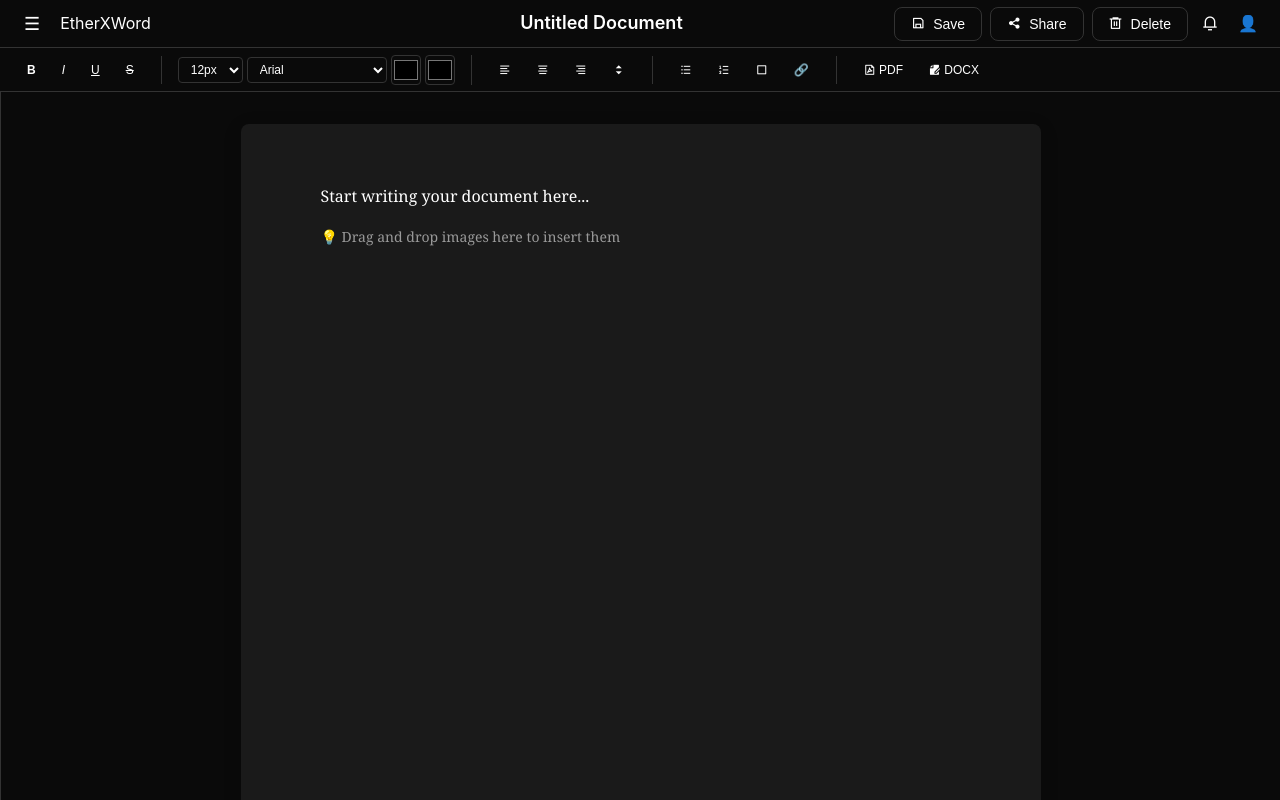
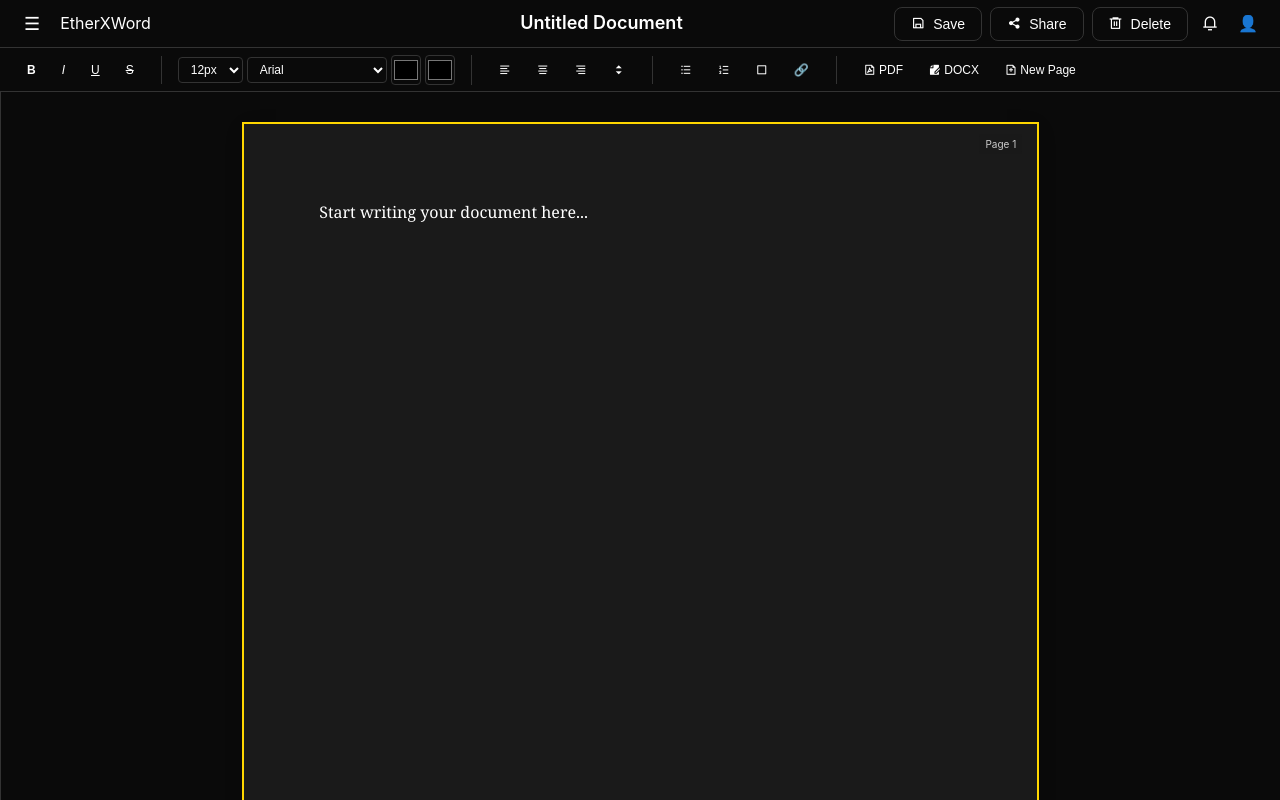
Before and after one commit to nareshrajaparimala/EtherXWord, a React (Vite) app in the folder Client/: page /editor in a window 1280 px wide. Built offline with nearby package versions, Linux system fonts and the light colour scheme.

Commit message:
the new page feature has been added

```diff
--- a/Client/src/pages/DocumentEditor.css
+++ b/Client/src/pages/DocumentEditor.css
@@ -370,20 +370,88 @@
   padding: 32px 16px;
   background: #f5f5f5;
   overflow-y: auto;
+  min-width: 250mm;
+}
+
+@media (max-width: 1024px) {
+  .editor-wrapper {
+    min-width: auto;
+    padding: 20px 10px;
+  }
 }
 
 [data-theme="dark"] .editor-wrapper {
   background: #0a0a0a;
 }
 
+.pages-container {
+  display: flex;
+  flex-direction: column;
+  gap: 20px;
+  align-items: center;
+  width: 210mm;
+  min-width: 210mm;
+}
+
+@media (max-width: 1024px) {
+  .pages-container {
+    width: 100%;
+    min-width: auto;
+  }
+}
+
 .editor-page {
-  width: 100%;
-  max-width: 800px;
-  min-height: 1000px;
+  width: 210mm;
+  height: 297mm;
+  min-width: 210mm;
+  min-height: 297mm;
+  max-width: 210mm;
+  max-height: 297mm;
   background: white;
   box-shadow: 0 4px 20px rgba(0, 0, 0, 0.1);
-  border-radius: 8px;
+  border-radius: 0;
   overflow: hidden;
+  position: relative;
+  margin-bottom: 20px;
+  flex-shrink: 0;
+  flex-grow: 0;
+}
+
+@media (max-width: 1024px) {
+  .editor-page {
+    width: 100%;
+    max-width: 100%;
+    height: auto;
+    min-height: 100vh;
+    max-height: none;
+  }
+}
+
+.a4-page {
+  width: 210mm;
+  height: 297mm;
+  min-width: 210mm;
+  min-height: 297mm;
+  max-width: 210mm;
+  max-height: 297mm;
+  flex-shrink: 0;
+  flex-grow: 0;
+}
+
+.active-page {
+  box-shadow: 0 0 0 2px var(--primary-yellow), 0 4px 20px rgba(0, 0, 0, 0.1);
+}
+
+.page-number {
+  position: absolute;
+  top: 10px;
+  right: 15px;
+  font-size: 10px;
+  color: #999;
+  background: rgba(255, 255, 255, 0.8);
+  padding: 2px 6px;
+  border-radius: 3px;
+  z-index: 10;
 }
 
 [data-theme="dark"] .editor-page {
@@ -391,14 +459,57 @@
   color: #ffffff;
 }
 
+[data-theme="dark"] .page-number {
+  background: rgba(26, 26, 26, 0.8);
+  color: #ccc;
+}
+
 .editor-content {
-  padding: 60px 80px;
-  min-height: 1000px;
+  padding: 20mm;
+  height: 100%;
+  width: 100%;
   font-family: 'Georgia', serif;
-  font-size: 16px;
-  line-height: 1.6;
+  font-size: 12pt;
+  line-height: 1.5;
   color: #333;
   outline: none;
+  box-sizing: border-box;
+  cursor: text;
+}
+
+@media (max-width: 1024px) {
+  .editor-content {
+    padding: 40px 20px;
+    height: 100%;
+    width: 100%;
+    font-size: 14px;
+  }
+
+  .a4-content {
+    padding: 40px 20px;
+    height: 100%;
+    width: 100%;
+  }
+}
+
+@media (max-width: 480px) {
+  .editor-content {
+    padding: 20px 16px;
+    font-size: 13px;
+  }
+}
+
+.editor-content:empty:before {
+  content: 'Start writing...';
+  color: #999;
+  font-style: italic;
+}
+
+.a4-content {
+  padding: 20mm;
+  height: 100%;
+  width: 100%;
+  cursor: text;
 }
 
 [data-theme="dark"] .editor-content {
--- a/Client/src/pages/DocumentEditor.jsx
+++ b/Client/src/pages/DocumentEditor.jsx
@@ -31,6 +31,8 @@ const DocumentEditor = () => {
     style: 'solid',
     margin: '20px'
   });
+  const [pages, setPages] = useState([{ id: 1, content: '<p>Start writing your document here...</p>' }]);
+  const [currentPage, setCurrentPage] = useState(1);
   const editorRef = useRef(null);
   const navigate = useNavigate();
   const { id: documentId } = useParams();
@@ -38,7 +40,27 @@ const DocumentEditor = () => {
 
   const formatText = (command, value = null) => {
     document.execCommand(command, false, value);
+    if (editorRef.current) {
       editorRef.current.focus();
+    }
+  };
+
+  const addNewPage = () => {
+    const newPage = {
+      id: pages.length + 1,
+      content: '<p><br></p>'
+    };
+    setPages([...pages, newPage]);
+    setCurrentPage(newPage.id);
+  };
+
+  const handleContentChange = (e, pageId) => {
+    const content = e.target.innerHTML;
+    setPages(prevPages =>
+      prevPages.map(page =>
+        page.id === pageId ? { ...page, content } : page
+      )
+    );
   };
 
   const saveDocument = async (isAutoSave = false) => {
@@ -208,6 +230,18 @@ const DocumentEditor = () => {
       if (autoSaveInterval.current) clearInterval(autoSaveInterval.current);
     };
   }, [documentId, documentTitle]);
+
+  // Set content for each page
+  React.useEffect(() => {
+    pages.forEach((page, index) => {
+      const pageElement = document.querySelector(`[data-page-id="${page.id}"]`);
+      if (pageElement && !pageElement.contains(document.activeElement)) {
+        if (page.content && page.content !== '<p>Start writing your document here...</p>') {
+          pageElement.innerHTML = page.content;
+        }
+      }
+    });
+  }, [pages]);
 
   const fetchDocumentData = async () => {
     try {
@@ -812,6 +846,7 @@ const DocumentEditor = () => {
         <div className="toolbar-group mobile-hidden">
           <button onClick={() => exportDocument('pdf')} className="toolbar-btn"><i class="ri-file-pdf-2-line"></i> PDF</button>
           <button onClick={() => exportDocument('docx')} className="toolbar-btn"><i class="ri-file-edit-fill"></i> DOCX</button>
+          <button onClick={addNewPage} className="toolbar-btn"><i class="ri-file-add-line"></i> New Page</button>
         </div>
       </div>
 
@@ -837,29 +872,37 @@ const DocumentEditor = () => {
 
         {/* Editor */}
         <div className="editor-wrapper">
+          <div className="pages-container">
+            {pages.map((page, index) => (
               <div
-            className="editor-page"
+                key={page.id}
+                className={`editor-page a4-page ${currentPage === page.id ? 'active-page' : ''}`}
                 style={pageBorder.enabled ? {
                   border: `${pageBorder.width} ${pageBorder.style} ${pageBorder.color}`,
                   margin: pageBorder.margin
                 } : {}}
               >
+                <div className="page-number">Page {index + 1}</div>
                 <div
-              ref={editorRef}
+                  ref={index === 0 ? editorRef : null}
                   contentEditable
-              className="editor-content"
+                  className="editor-content a4-content"
                   suppressContentEditableWarning={true}
                   onDrop={handleImageDrop}
                   onDragOver={(e) => e.preventDefault()}
-              onClick={handleEditorClick}
-              onInput={() => {/* Auto-save logic */}}
-              style={pageBorder.enabled ? {
-                padding: '60px 80px'
-              } : {}}
+                  onClick={(e) => {
+                    handleEditorClick(e);
+                    setCurrentPage(page.id);
+                  }}
+                  onInput={(e) => handleContentChange(e, page.id)}
+                  data-page-id={page.id}
                 >
-              <p>Start writing your document here...</p>
-              <p style={{color: '#999', fontSize: '14px'}}>💡 Drag and drop images here to insert them</p>
+                  {page.id === 1 && page.content === '<p>Start writing your document here...</p>' ? (
+                    'Start writing your document here...'
+                  ) : null}
                 </div>
+              </div>
+            ))}
           </div>
 
           {selectedImage && (
@@ -997,6 +1040,7 @@ const DocumentEditor = () => {
             <h3>📤 Export</h3>
             <button className="sidebar-btn" onClick={() => exportDocument('pdf')}>📄 PDF</button>
             <button className="sidebar-btn" onClick={() => exportDocument('docx')}>📝 DOCX</button>
+            <button className="sidebar-btn" onClick={addNewPage}><i class="ri-file-add-line"></i> New Page</button>
             <button className="sidebar-btn" onClick={() => exportDocument('md')}>📋 Markdown</button>
             <button className="sidebar-btn" onClick={() => exportDocument('html')}>🌐 HTML</button>
           </div>
```
Lines whose indentation alone changed are shown as unchanged.
